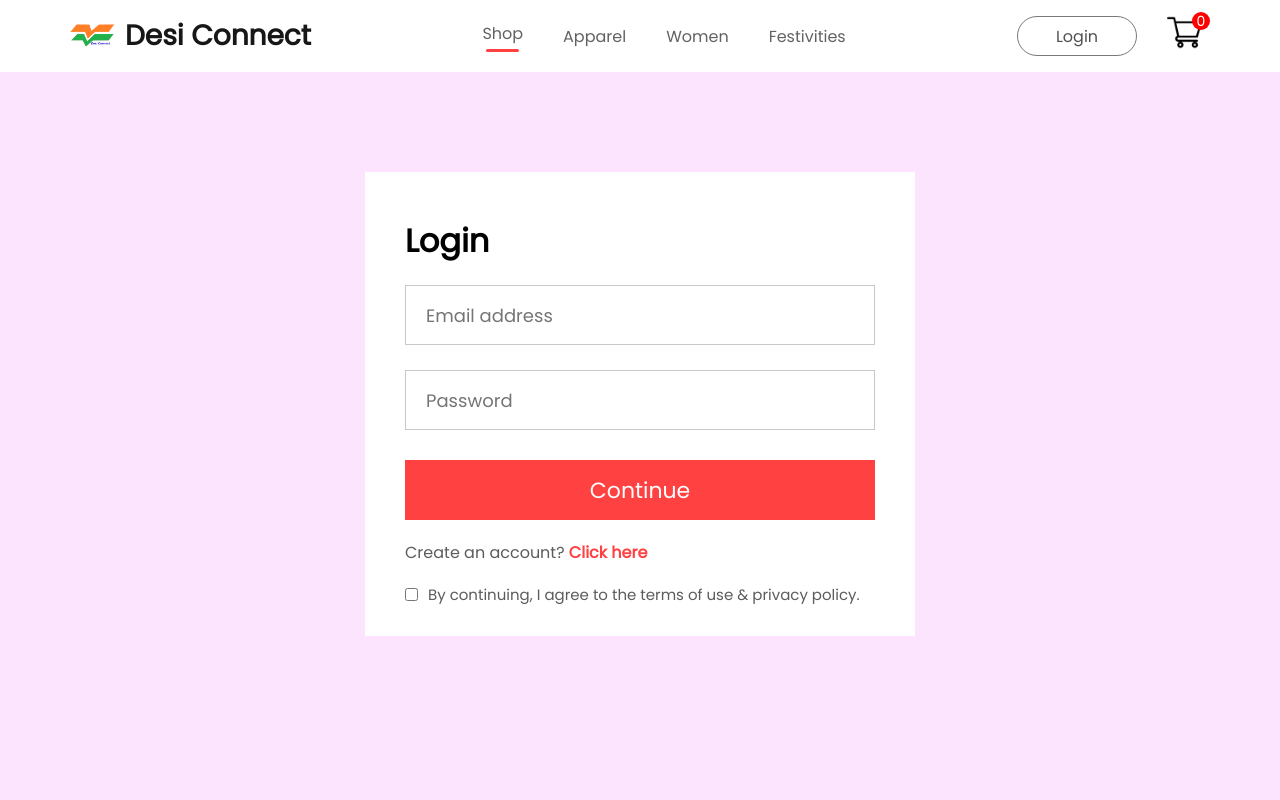
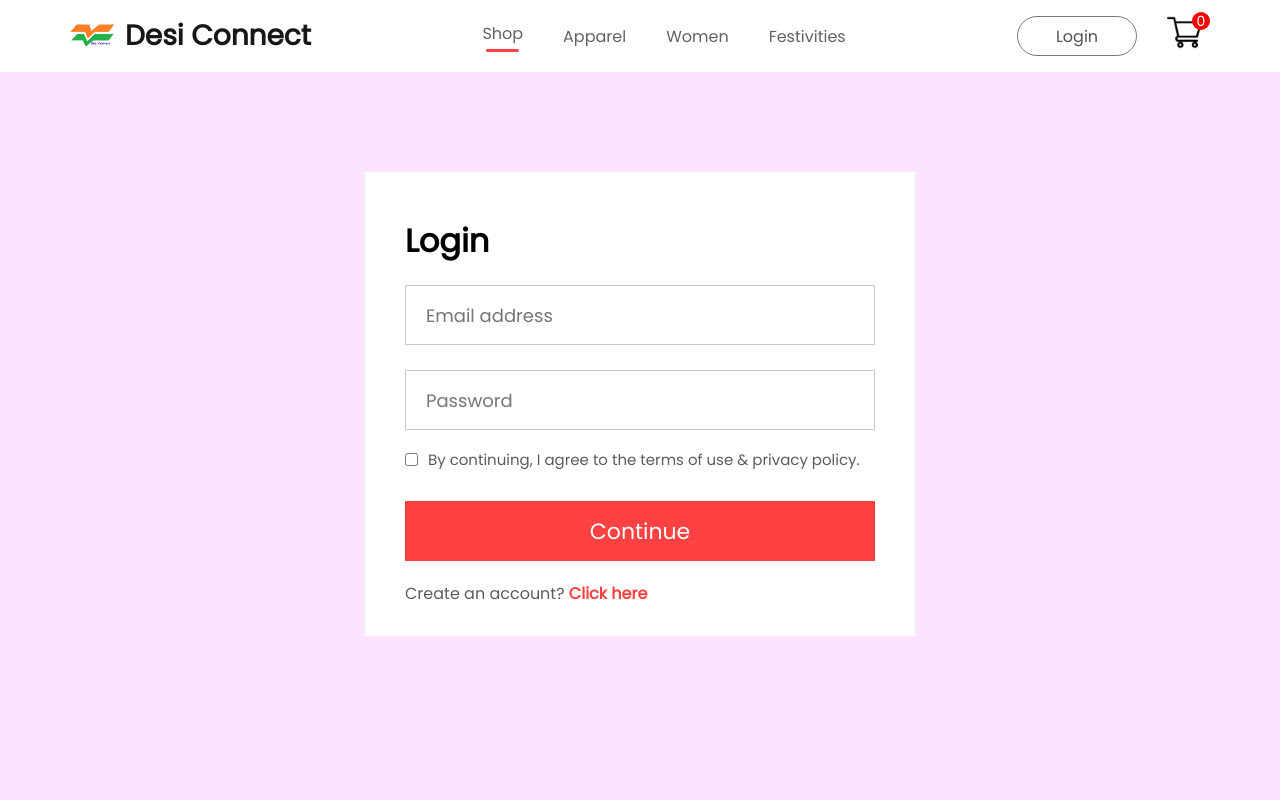
Before and after one commit to tmdinesh/adl-desiconnect, a React (Create React App) app in the folder frontend/: page /login in a window 1280 px wide. Shown: the top 800 px of the page. Built offline with nearby package versions, Linux system fonts and the light colour scheme; no server answers.

Commit message:
Update LoginSignup.jsx

```diff
--- a/frontend/src/Pages/LoginSignup.jsx
+++ b/frontend/src/Pages/LoginSignup.jsx
@@ -2,80 +2,143 @@ import React, { useState } from "react";
 import "./CSS/LoginSignup.css";
 
 const LoginSignup = () => {
-
-  const [state,setState] = useState("Login");
-  const [formData,setFormData] = useState({username:"",email:"",password:""});
+  const [state, setState] = useState("Login");
+  const [formData, setFormData] = useState({
+    email: "",
+    password: ""
+  });
 
   const changeHandler = (e) => {
-    setFormData({...formData,[e.target.name]:e.target.value});
+    setFormData({ ...formData, [e.target.name]: e.target.value });
+  };
+
+  const validateForm = () => {
+    const emailRegex = /^[^\s@]+@[^\s@]+\.[^\s@]+$/;
+
+    if (!formData.email.trim()) {
+      alert("Email is required.");
+      return false;
     }
 
+    if (!emailRegex.test(formData.email)) {
+      alert("Please enter a valid email address.");
+      return false;
+    }
+
+    if (!formData.password.trim()) {
+      alert("Password is required.");
+      return false;
+    }
+
+    if (formData.password.length < 6) {
+      alert("Password must be at least 6 characters long.");
+      return false;
+    }
+
+    const checkbox = document.getElementById("agree-checkbox");
+    if (checkbox && !checkbox.checked) {
+      alert("You must agree to the terms and privacy policy.");
+      return false;
+    }
+
+    return true;
+  };
+
   const login = async () => {
-    let dataObj;
-    await fetch(`${process.env.REACT_APP_API_URL}//login`, {
-      method: 'POST',
-      headers: {
-        Accept:'application/form-data',
-        'Content-Type':'application/json',
-      },
-      body: JSON.stringify(formData),
-    })
-      .then((resp) => resp.json())
-      .then((data) => {dataObj=data});
-      console.log(dataObj);
+    try {
+      const response = await fetch(`${process.env.REACT_APP_API_URL}/login`, {
+        method: "POST",
+        headers: {
+          Accept: "application/form-data",
+          "Content-Type": "application/json"
+        },
+        body: JSON.stringify(formData)
+      });
+
+      const dataObj = await response.json();
       if (dataObj.success) {
-        localStorage.setItem('auth-token',dataObj.token);
+        localStorage.setItem("auth-token", dataObj.token);
         window.location.replace("/");
+      } else {
+        alert(dataObj.errors);
       }
-      else
-      {
-        alert(dataObj.errors)
-      }
-  }
+    } catch (error) {
+      console.error("Login error:", error);
+      alert("Something went wrong. Please try again.");
+    }
+  };
 
   const signup = async () => {
-    let dataObj;
-    await fetch(`${process.env.REACT_APP_API_URL}/signup`, {
-      method: 'POST',
-      headers: {
-        Accept:'application/form-data',
-        'Content-Type':'application/json',
-      },
-      body: JSON.stringify(formData),
-    })
-      .then((resp) => resp.json())
-      .then((data) => {dataObj=data});
+    try {
+      const response = await fetch(`${process.env.REACT_APP_API_URL}/signup`, {
+        method: "POST",
+        headers: {
+          Accept: "application/form-data",
+          "Content-Type": "application/json"
+        },
+        body: JSON.stringify(formData)
+      });
 
+      const dataObj = await response.json();
       if (dataObj.success) {
-        localStorage.setItem('auth-token',dataObj.token);
+        localStorage.setItem("auth-token", dataObj.token);
         window.location.replace("/");
+      } else {
+        alert(dataObj.errors);
       }
-      else
-      {
-        alert(dataObj.errors)
-      }
-  }
+    } catch (error) {
+      console.error("Signup error:", error);
+      alert("Something went wrong. Please try again.");
+    }
+  };
 
   return (
     <div className="loginsignup">
       <div className="loginsignup-container">
         <h1>{state}</h1>
         <div className="loginsignup-fields">
-          {state==="Sign Up"?<input type="text" placeholder="Your name" name="username" value={formData.username} onChange={changeHandler}/>:<></>}
-          <input type="email" placeholder="Email address" name="email" value={formData.email} onChange={changeHandler}/>
-          <input type="password" placeholder="Password" name="password" value={formData.password} onChange={changeHandler}/>
+          <input
+            type="email"
+            placeholder="Email address"
+            name="email"
+            value={formData.email}
+            onChange={changeHandler}
+          />
+          <input
+            type="password"
+            placeholder="Password"
+            name="password"
+            value={formData.password}
+            onChange={changeHandler}
+          />
         </div>
 
-        <button onClick={()=>{state==="Login"?login():signup()}}>Continue</button>
-
-        {state==="Login"?
-        <p className="loginsignup-login">Create an account? <span onClick={()=>{setState("Sign Up")}}>Click here</span></p>
-        :<p className="loginsignup-login">Already have an account? <span onClick={()=>{setState("Login")}}>Login here</span></p>}
-
         <div className="loginsignup-agree">
-          <input type="checkbox" name="" id="" />
+          <input type="checkbox" id="agree-checkbox" />
           <p>By continuing, I agree to the terms of use & privacy policy.</p>
         </div>
+
+        <button
+          onClick={() => {
+            if (validateForm()) {
+              state === "Login" ? login() : signup();
+            }
+          }}
+        >
+          Continue
+        </button>
+
+        {state === "Login" ? (
+          <p className="loginsignup-login">
+            Create an account?{" "}
+            <span onClick={() => setState("Sign Up")}>Click here</span>
+          </p>
+        ) : (
+          <p className="loginsignup-login">
+            Already have an account?{" "}
+            <span onClick={() => setState("Login")}>Login here</span>
+          </p>
+        )}
       </div>
     </div>
   );
```
